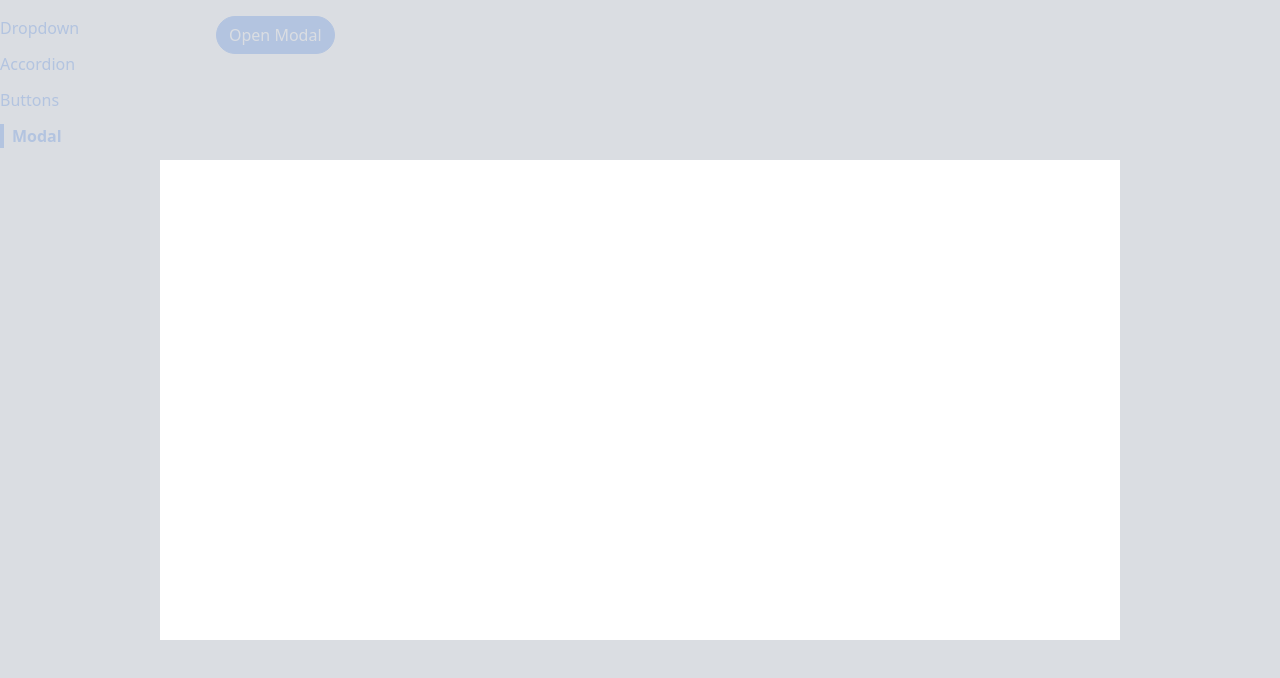
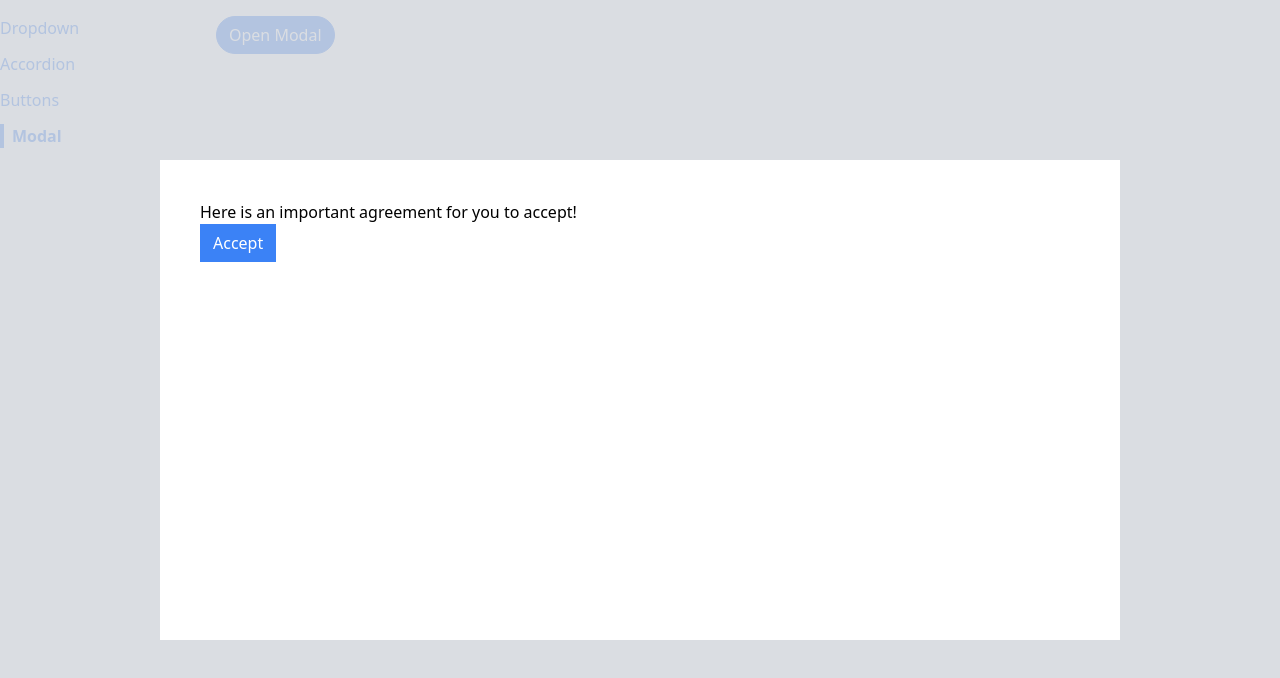
Before and after one commit to justanindieguy/react-course, a React (Create React App) app in the folder comps/: page /modal in a window 1280 px wide. Both pictures are taken after a click on the button "Open Modal". Shown: the top 678 px of the page. Built offline with nearby package versions, Linux system fonts and the light colour scheme.

Commit message:
pass content and actionBar to modal

```diff
--- a/comps/src/pages/ModalPage.tsx
+++ b/comps/src/pages/ModalPage.tsx
@@ -10,12 +10,24 @@ const ModalPage: React.FC = () => {
 
   const handleClose = () => setShowModal(false);
 
+  const actionBar = (
+    <Button onClick={handleClose} primary>
+      Accept
+    </Button>
+  );
+
+  const modal = (
+    <Modal onClose={handleClose} actionBar={actionBar}>
+      <p>Here is an important agreement for you to accept!</p>
+    </Modal>
+  );
+
   return (
     <div>
       <Button onClick={handleClick} primary rounded>
         Open Modal
       </Button>
-      {showModal && <Modal onClose={handleClose} />}
+      {showModal && modal}
     </div>
   );
 };
```
